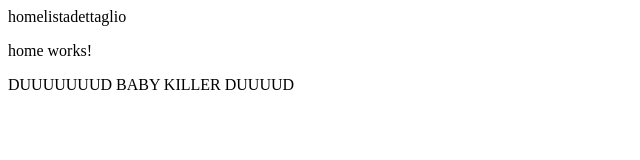
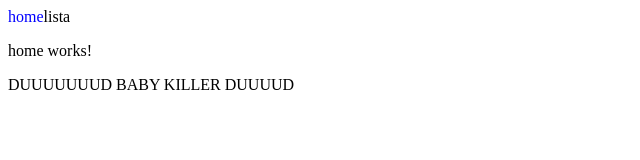
Before and after one commit to Deathgun998/MyFirstProject, an Angular app: page /home in a window 1280 px wide. Shown: the top 160 px of the page, without its empty margins (0-640 px from the left). Built offline with nearby package versions, Linux system fonts and the light colour scheme.

Commit message:
routerlink

```diff
--- a/src/app/app.component.ts
+++ b/src/app/app.component.ts
@@ -1,7 +1,4 @@
 import { Component } from '@angular/core';
-import { Nuovofile } from './nuovofile';
-import { ListService } from './list.service';
-import { EventEmitter } from 'events';
 
 @Component({
   selector: 'app-root',
@@ -9,21 +6,5 @@ import { EventEmitter } from 'events';
   styleUrls: ['./app.component.css']
 })
 export class AppComponent {
-  title: string;
-  valore: string;
-  items: Nuovofile[] = [];
 
-constructor(){
-  this.title="cypo";
-
-  let listService: ListService = new ListService();
-  this.items = listService.getNuovofile();
 }
-showValue(){
-  alert("valore: "+ this.valore);
-  this.valore="";
-}
-   showItem(nuovofile: Nuovofile){
-  //  this.currentNuovofile = nuovofile;
-  }
-}
--- a/src/app/header/header.component.css
+++ b/src/app/header/header.component.css
@@ -0,0 +1,8 @@
+.selected {
+    color: blue;
+}
+
+.display>div {
+    display: inline;
+    cursor: pointer;
+}
--- a/src/app/header/header.component.html
+++ b/src/app/header/header.component.html
@@ -1,5 +1,4 @@
-<div>
-    <a>home</a>
-    <a>lista</a>
-    <a>dettaglio</a>
+<div class="display">
+    <div routerLink="/home" routerLinkActive="selected">home</div>
+    <div routerLink="/list" routerLinkActive="selected">lista</div>
 </div>
--- a/src/app/listComponent/list.component.ts
+++ b/src/app/listComponent/list.component.ts
@@ -1,6 +1,7 @@
 import { Component,EventEmitter, Input,Output } from '@angular/core';
 import { Nuovofile } from '../nuovofile';
 import { ComunicatorService } from '../comunicator.service';
+import { ListService } from '../list.service';
 
 
 
@@ -11,15 +12,15 @@ import { ComunicatorService } from '../comunicator.service';
 export class ListComponent {
 
 
-  @Input()
+
   items: Nuovofile[] ;
 
- constructor(private comunicatorService: ComunicatorService){
+ constructor(private comunicatorService: ComunicatorService, private listService: ListService){
 
  }
 
 ngOnInit() {
-  this.items.push(new Nuovofile());
+  this.items = this.listService.getNuovofile();
 
 }
 ngOnDestroy() {
```
